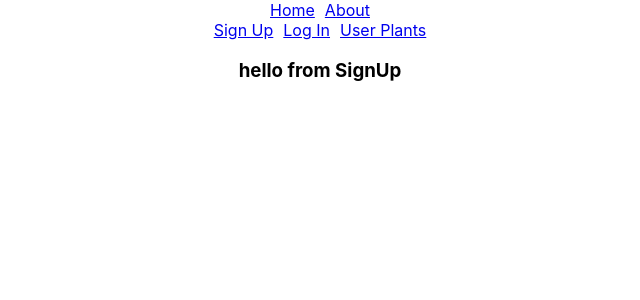
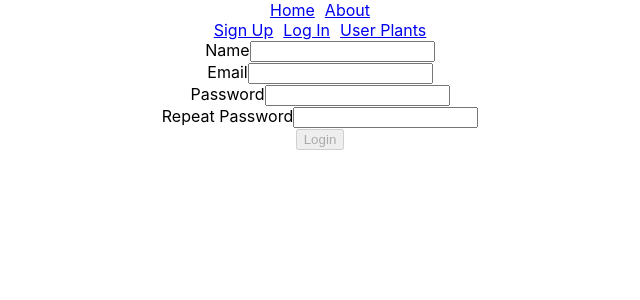
Before and after one commit to Water-My-Plants-3-PT/Front-End, a React (Create React App) app in the folder plant-parenthood/: page /sign-up in a window 1280 px wide. Shown: the top 300 px of the page, without its empty margins (320-960 px from the left). Built offline with nearby package versions, Linux system fonts and the light colour scheme.

Commit message:
signUp/login forms done

```diff
--- a/plant-parenthood/src/components/signUp.js
+++ b/plant-parenthood/src/components/signUp.js
@@ -1,10 +1,62 @@
-import React from "react";
+import React, { useState } from "react";
+import { Button, FormGroup, FormControl, FormLabel } from "react-bootstrap";
+// import "./SignUp.css";
 
-function SignUp() {
+export default function SignUp() {
+
+  //create initial state for for both entry blocks
+  const [name, setName] = useState("");
+  const [email, setEmail] = useState("");
+  const [password, setPassword] = useState("");
+  const [repeatPassword, setRepeatPassword] = useState("");
+
+  function validateForm() {
+    return email.length > 0 && password.length > 0 && password == repeatPassword;
+  }
+
+  function handleSubmit(event) {
+    event.preventDefault();
+  }
+
   return (
-    <div>
-      <h3>hello from SignUp</h3>
+    <div className="Login">
+      <form onSubmit={handleSubmit}>
+        <FormGroup controlId="name" basSize="large">
+          <FormLabel>Name</FormLabel>
+          <FormControl
+          autoFocustype="name"
+          value={name}
+          onChange={e => setName(e.target.value)}
+          />
+        </FormGroup>
+        <FormGroup controlId="email" basSize="large">
+          <FormLabel>Email</FormLabel>
+          <FormControl
+          autoFocustype="email"
+          value={email}
+          onChange={e => setEmail(e.target.value)}
+          />
+        </FormGroup>
+        <FormGroup controlId="password" bsSize="large">
+          <FormLabel>Password</FormLabel>
+          <FormControl
+            value={password}
+            onChange={e => setPassword(e.target.value)}
+            type="password"
+          />
+        </FormGroup>
+        <FormGroup controlId="repeatPassword">
+          <FormLabel>Repeat Password</FormLabel>
+          <FormControl
+            value={repeatPassword}
+            onChange={e => setRepeatPassword(e.target.value)}
+            type="Password"
+            />
+        </FormGroup>
+        <Button block bsSize="large" disabled={!validateForm()} type="submit">
+          Login
+        </Button>
+      </form>
     </div>
   );
 }
-export default SignUp;
```
